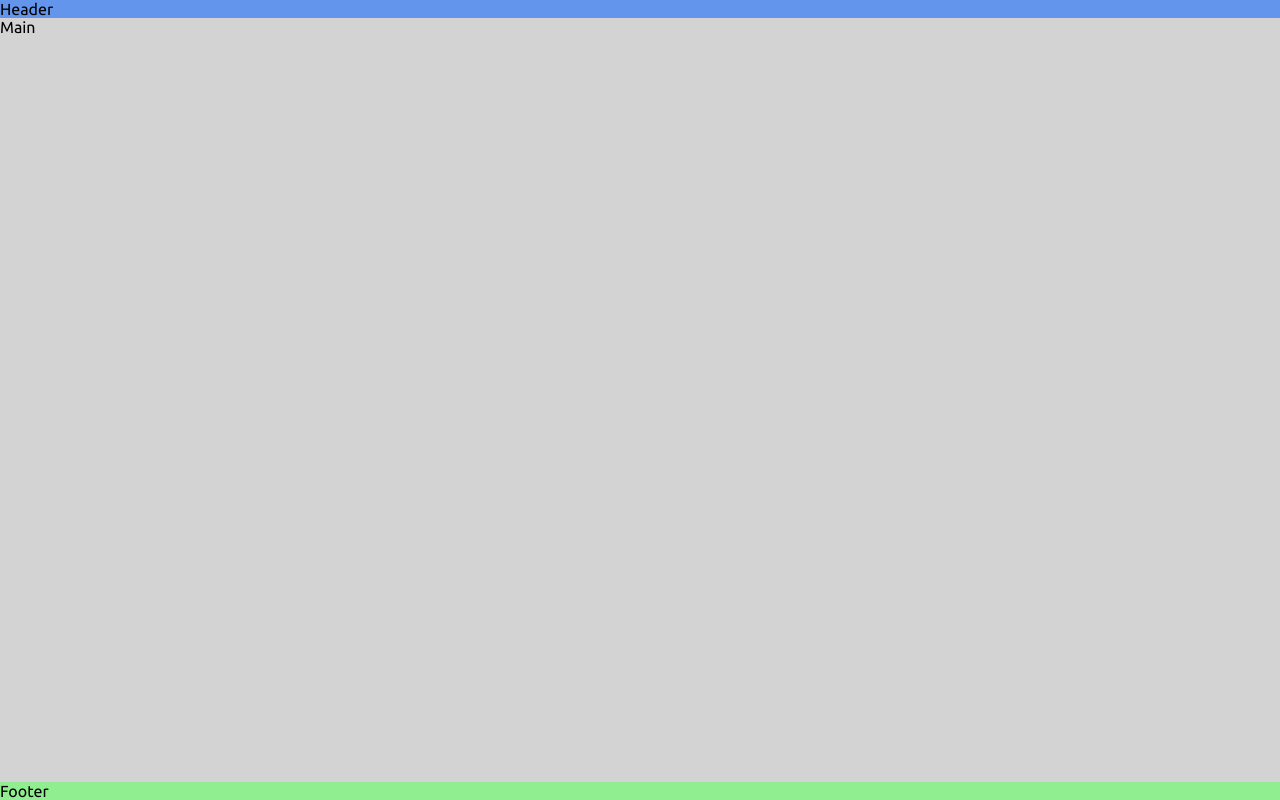
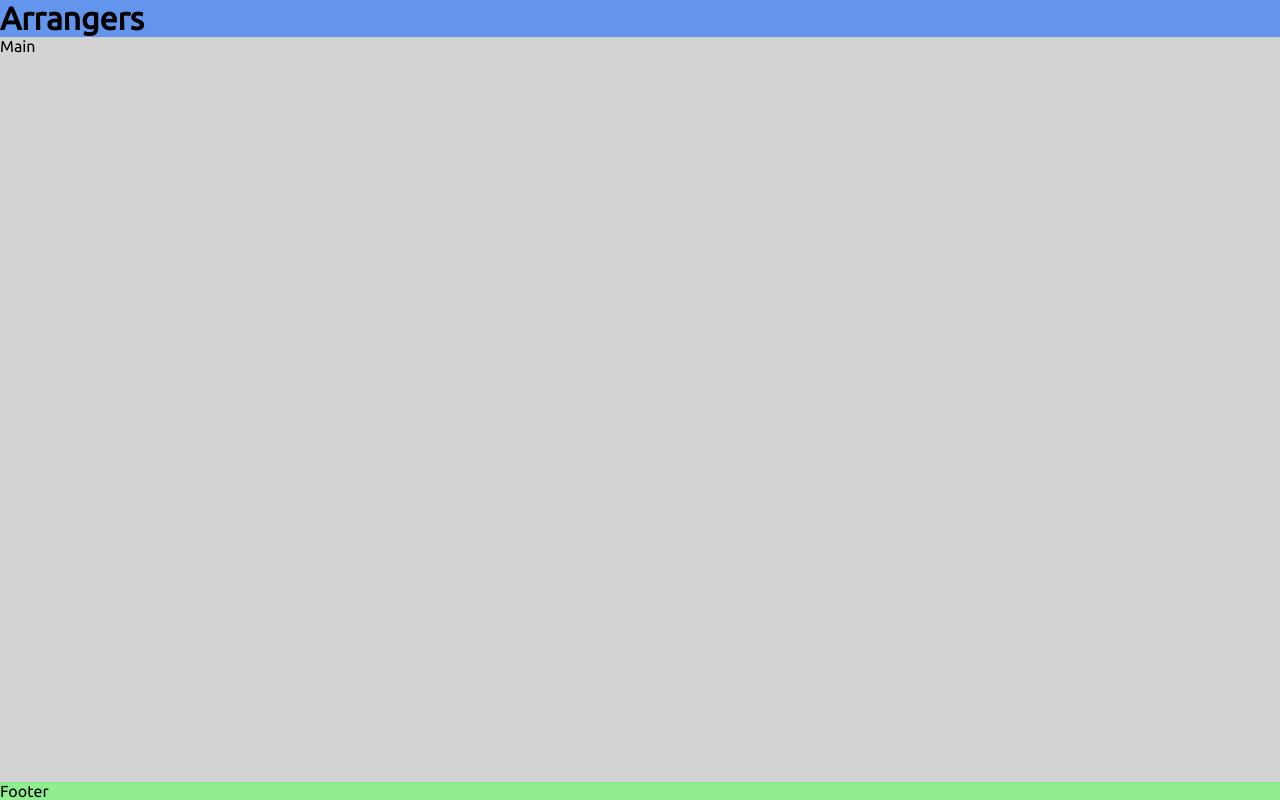
Before and after one commit to gawronskijakub/arrangers, a React (Vite) app: page / in a window 1280 px wide. Built offline with nearby package versions, Linux system fonts and the light colour scheme.

Commit message:
Added path aliases

```diff
--- a/index.html
+++ b/index.html
@@ -8,6 +8,6 @@
   </head>
   <body>
     <div id="root"></div>
-    <script type="module" src="/src/main.tsx"></script>
+    <script type="module" src="/src/index.tsx"></script>
   </body>
 </html>
--- a/package.json
+++ b/package.json
@@ -2,7 +2,7 @@
   "name": "arrangers",
   "private": true,
   "homepage": "https://gawronskijakub.github.io/arrangers",
-  "version": "0.0.0",
+  "version": "0.0.4",
   "type": "module",
   "scripts": {
     "dev": "vite",
@@ -21,6 +21,7 @@
     "sass": "^1.58.3"
   },
   "devDependencies": {
+    "@types/node": "^18.14.6",
     "@types/react": "^18.0.27",
     "@types/react-dom": "^18.0.10",
     "@typescript-eslint/eslint-plugin": "^5.54.0",
--- a/src/components/App/App.tsx
+++ b/src/components/App/App.tsx
@@ -1,11 +1,12 @@
-import Footer from '../Footer';
-import Header from '../Header';
-import Main from '../Main';
-import './App.scss';
+import Footer from '@Components/Footer';
+import Header from '@Components/Header';
+import Main from '@Components/Main';
+
+import styles from './App.module.scss';
 
 export const App = (): JSX.Element => {
 	return (
-		<div className='App'>
+		<div className={styles['App']}>
 			<Header />
 			<Main />
 			<Footer />
--- a/src/components/Footer/Footer.tsx
+++ b/src/components/Footer/Footer.tsx
@@ -1,5 +1,5 @@
 import styles from './Footer.module.scss';
 
 export const Footer = (): JSX.Element => {
-	return <footer className={styles.Footer}>Footer</footer>;
+	return <footer className={styles['Footer']}>Footer</footer>;
 };
--- a/src/components/Header/Header.tsx
+++ b/src/components/Header/Header.tsx
@@ -1,5 +1,9 @@
 import styles from './Header.module.scss';
 
 export const Header = (): JSX.Element => {
-	return <header className={styles.Header}>Header</header>;
+	return (
+		<header className={styles['Header']}>
+			<h1 className={styles['Header__Title']}>Arrangers</h1>
+		</header>
+	);
 };
--- a/src/components/Main/Main.tsx
+++ b/src/components/Main/Main.tsx
@@ -1,5 +1,5 @@
 import styles from './Main.module.scss';
 
 export const Main = (): JSX.Element => {
-	return <main className={styles.Main}>Main</main>;
+	return <main className={styles['Main']}>Main</main>;
 };
--- a/vite.config.ts
+++ b/vite.config.ts
@@ -1,8 +1,15 @@
 import { defineConfig } from 'vite';
 import react from '@vitejs/plugin-react-swc';
+import path from 'path';
 
 // https://vitejs.dev/config/
 export default defineConfig({
   base: '/arrangers/',
   plugins: [react()],
+  resolve: {
+    alias: {
+      "@Components": path.resolve(__dirname, "./src/components/"),
+      "@Utils": path.resolve(__dirname, "./src/utils/")
+    }
+  }
 });
```
Also changed, not shown: tsconfig.json (+8 -2 lines), .eslintrc.json, src/components/App/App.module.scss (renamed from src/components/App/App.scss), src/index.tsx (renamed from src/main.tsx), 1 other file (tests, documents, lock files or other folders).
